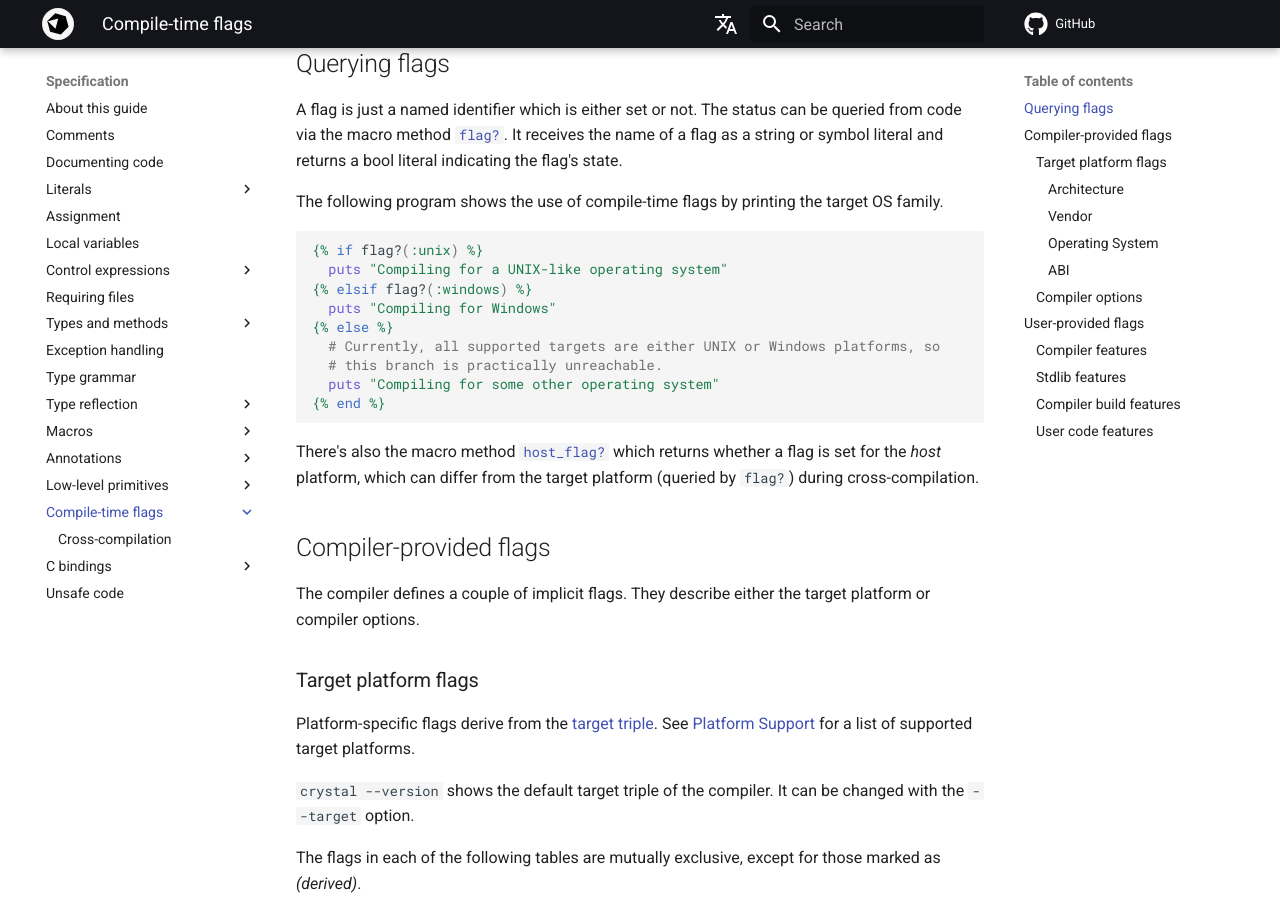
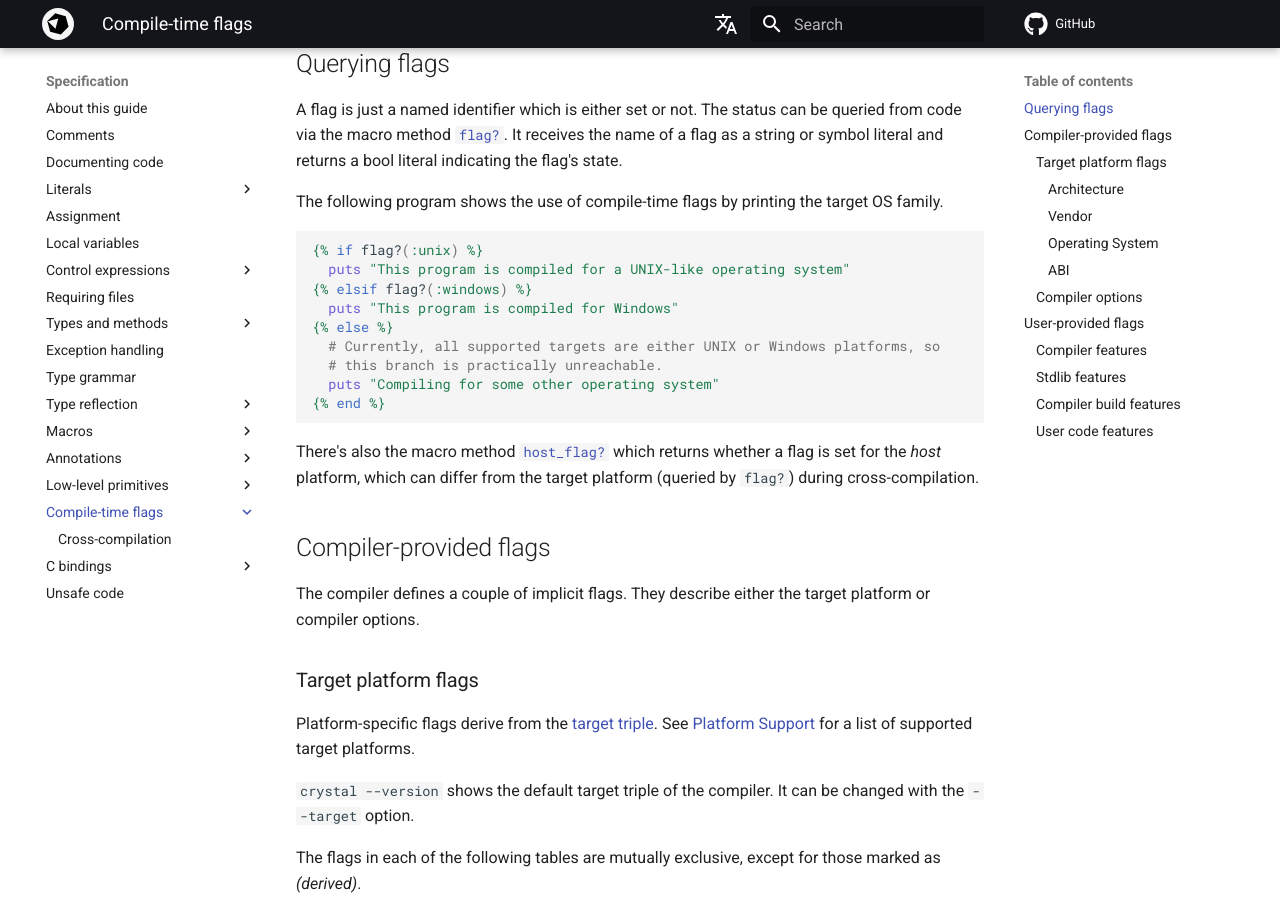
Before and after one commit to crystal-lang/crystal-book, an MkDocs documentation site: the page built from docs/syntax_and_semantics/compile_time_flags.md, in a window 1280 px wide and 900 px high, scrolled down 366 px. Built offline with MkDocs 1.6.1 and Material for MkDocs 9.7.7, drawn with Linux system fonts in a browser that asks for light colours; nearby versions of some CDN libraries; library files that are not in the unit come from our copies; comment, search, counter and statistics services are not loaded.

Commit message:
Update docs/syntax_and_semantics/compile_time_flags.md
Co-authored-by: Oleh Prypin <oleh@pryp.in>

````diff
--- a/docs/syntax_and_semantics/compile_time_flags.md
+++ b/docs/syntax_and_semantics/compile_time_flags.md
@@ -16,9 +16,9 @@ The following program shows the use of compile-time flags by printing the target
 
 ```cr
 {% if flag?(:unix) %}
-  puts "Compiling for a UNIX-like operating system"
+  puts "This program is compiled for a UNIX-like operating system"
 {% elsif flag?(:windows) %}
-  puts "Compiling for Windows"
+  puts "This program is compiled for Windows"
 {% else %}
   # Currently, all supported targets are either UNIX or Windows platforms, so
   # this branch is practically unreachable.
````
